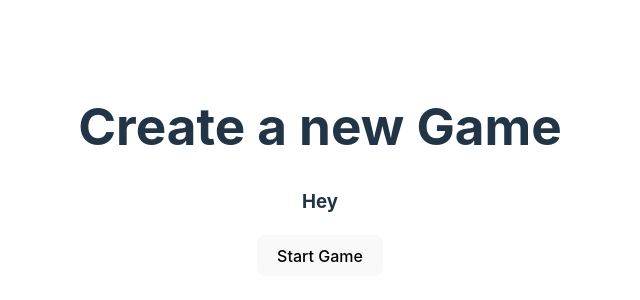
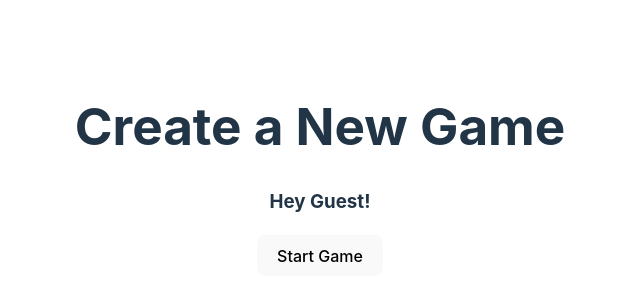
Before and after one commit to vishdadhich092004/geohunt, a React app in the folder client/: page /games in a window 1280 px wide. Shown: the part 230-530 px from the top of the page, without its empty margins (320-960 px from the left). Built offline with nearby package versions, Linux system fonts and the light colour scheme; no server answers; the HTML template or start-up script is replaced by a standard one.

Commit message:
Bug : New Game.tsx bug

```diff
--- a/client/src/pages/NewGame.tsx
+++ b/client/src/pages/NewGame.tsx
@@ -2,27 +2,39 @@ import { useMutation } from "react-query";
 import { useAuthContext } from "../contexts/AuthContext";
 import { newGame } from "../api-clients";
 import { useNavigate } from "react-router-dom";
-import { GameType } from "../../../server/shared/types";
+
 function NewGame() {
   const { user } = useAuthContext();
   const navigate = useNavigate();
+
   const mutation = useMutation(newGame, {
-    onSuccess: async (data) => {
+    onSuccess: (data) => {
       navigate(`/guesses/${data.id}`);
     },
-    onError: (e) => {
-      console.log(e);
+    onError: () => {
+      alert("An error occurred while creating the game.");
     },
   });
-  const handleCreateGame = (data: GameType) => {
-    mutation.mutate(data);
+
+  const handleCreateGame = () => {
+    mutation.mutate();
   };
 
   return (
-    <div>
-      <h1>Create a new Game</h1>
-      <h3>Hey {user?.username}</h3>
-      <button onClick={handleCreateGame}>Start Game </button>
+    <div className="max-w-md mx-auto p-4 bg-white shadow-md rounded-lg">
+      <h1 className="text-xl font-bold mb-4">Create a New Game</h1>
+      <h3 className="text-lg text-gray-700 mb-6">
+        Hey {user?.username || "Guest"}!
+      </h3>
+      <button
+        onClick={handleCreateGame}
+        disabled={mutation.isLoading}
+        className={`px-4 py-2 text-white rounded-md ${
+          mutation.isLoading ? "bg-gray-500" : "bg-blue-600 hover:bg-blue-700"
+        }`}
+      >
+        {mutation.isLoading ? "Creating..." : "Start Game"}
+      </button>
     </div>
   );
 }
```
